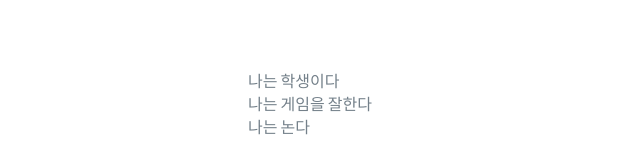
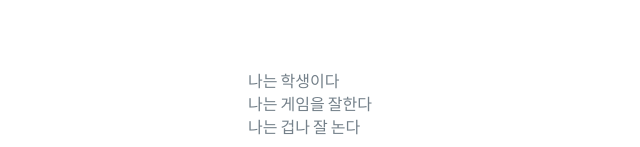
Before and after one commit to Leesuhyen/Leesuhyen.github.io, a website: page index.html in a window 1280 px wide. Shown: the part 805-952 px from the top of the page, 212-852 px from the left. Drawn offline with nearby package versions, Linux system fonts and the light colour scheme.

Commit message:
Change me

```diff
--- a/index.html
+++ b/index.html
@@ -75,7 +75,7 @@
                     <p>
                        나는 학생이다<br>
                        나는 게임을 잘한다<br>
-                       나는 논다
+                       나는 겁나 잘 논다
                     </p>
                 </div>
             </div>
```
